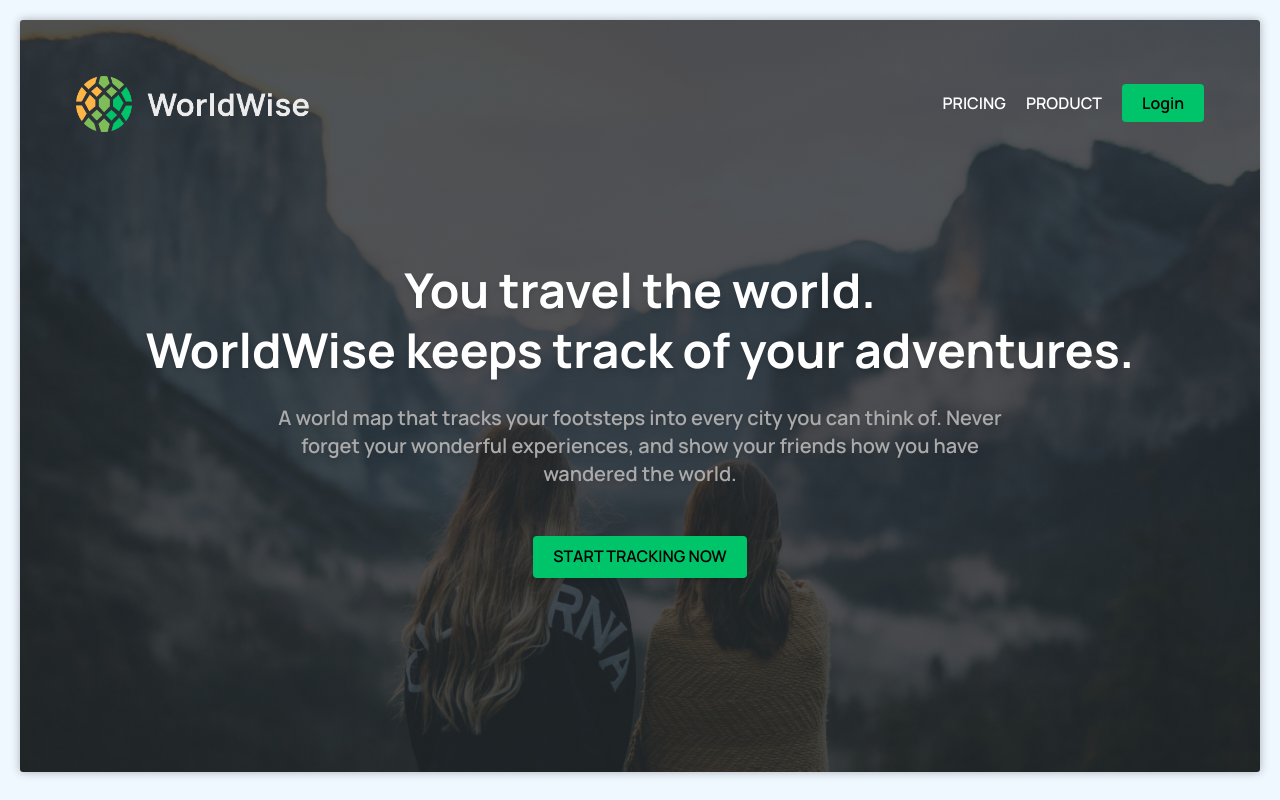
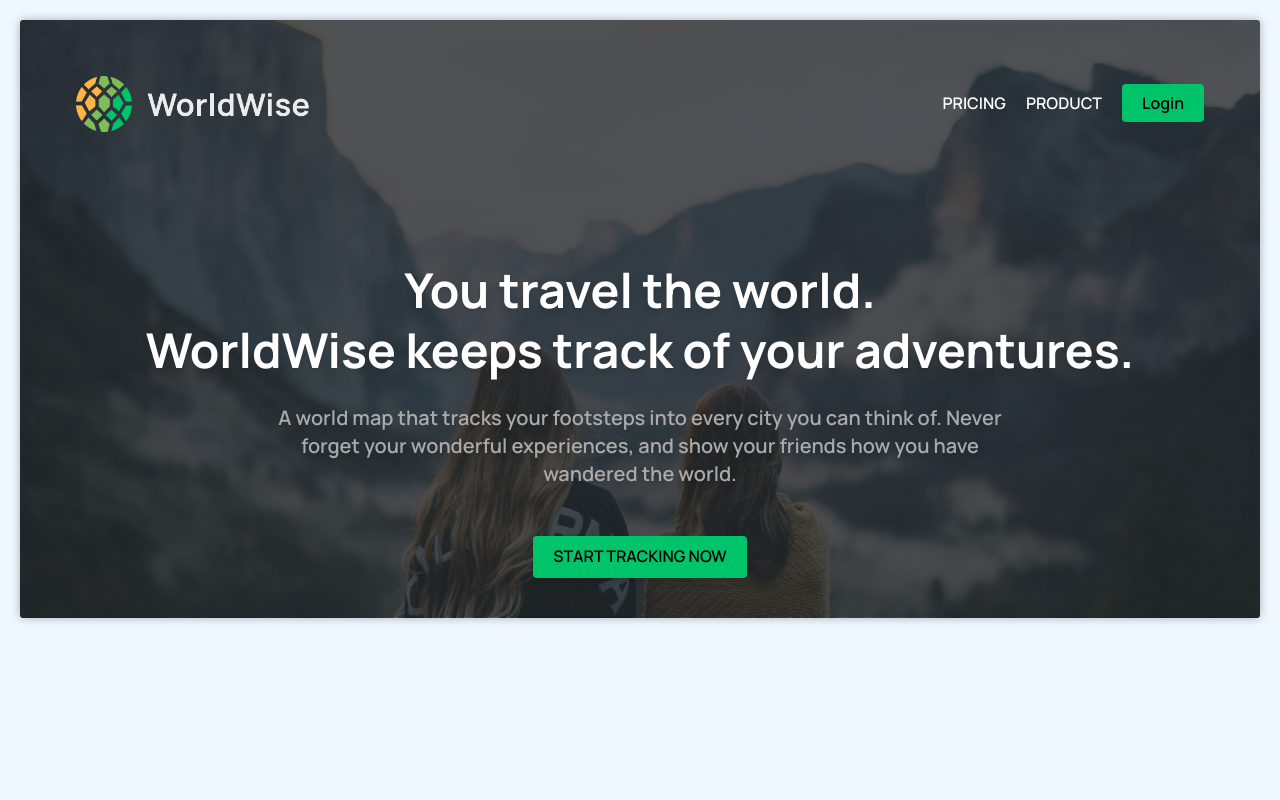
Before and after one commit to AbdulRehman-z/worldWise, a React (Vite) app: page / in a window 1280 px wide. Built offline with nearby package versions, Linux system fonts and the light colour scheme.

Commit message:
refactor

```diff
--- a/src/pages/Homepage.tsx
+++ b/src/pages/Homepage.tsx
@@ -3,7 +3,7 @@ import PageNav from "../components/PageNav";
 
 function Homepage() {
   return (
-    <section className=" min-h-[calc(100vh-3rem)] bg-[linear-gradient(rgba(36,42,46,0.8),rgba(36,42,46,0.8)),url('/bg.jpg')] bg-cover bg-center p-10">
+    <section className=" bg-[linear-gradient(rgba(36,42,46,0.8),rgba(36,42,46,0.8)),url('/bg.jpg')] bg-cover bg-center p-10">
       <PageNav />
       <main className="flex flex-col  items-center justify-center gap-5 text-center drop-shadow-md mt-28 ">
         <h1 className="text-white font-bold text-5xl leading-tight">
@@ -16,7 +16,7 @@ function Homepage() {
           of. Never forget your wonderful experiences, and show your friends how
           you have wandered the world.
         </h2>
-        <Link to="/" className="btn-primary uppercase mt-7">
+        <Link to="/app" className="btn-primary uppercase mt-7">
           Start Tracking now
         </Link>
       </main>
```
